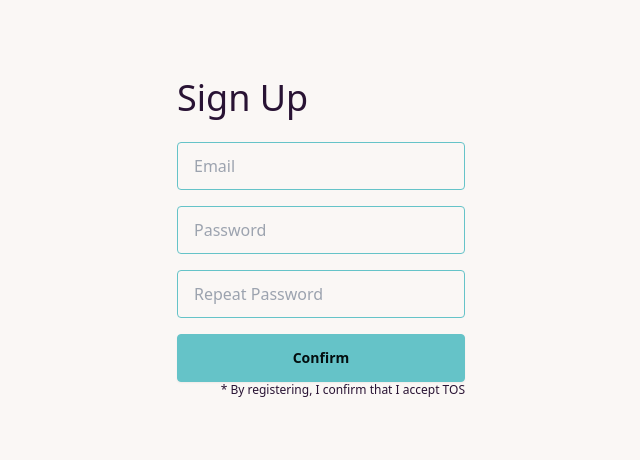
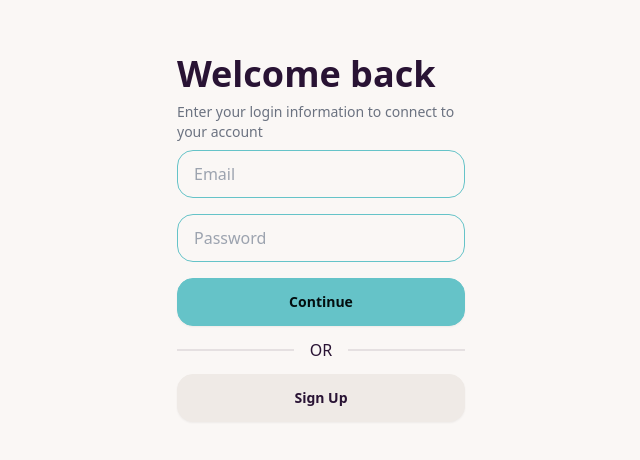
Before and after one commit to dkumza/finances-front, a React (Vite) app: page / in a window 1280 px wide. Shown: the part 162-622 px from the top of the page, without its empty margins (319-959 px from the left). Built offline with nearby package versions, Linux system fonts and the light colour scheme.

Commit message:
Update App.tsx to use LoginPage instead of RegistrationPage Add Button component to src/components/inputs/Button.tsx Add Input component to src/components/inputs/Input.tsx Remove RegistrationPage and SignUpForm components

```diff
--- a/src/App.tsx
+++ b/src/App.tsx
@@ -1,9 +1,11 @@
-import { RegistrationPage } from './components/pages/auth/registration/RegistrationPage';
+import { LoginPage } from './components/pages/auth/login/LoginPage';
+// import { SignUpPage } from './components/pages/auth/signUp/SignUpPage';
 
 function App() {
   return (
     <>
-      <RegistrationPage />
+      {/* <SignUpPage /> */}
+      <LoginPage />
     </>
   );
 }
--- a/src/components/inputs/Button.tsx
+++ b/src/components/inputs/Button.tsx
@@ -0,0 +1,9 @@
+import React from 'react';
+
+export const Button = ({ text, color }: { text: string; color: string }) => {
+  return (
+    <div>
+      <button className={`btn ${color} rounded-2xl w-72`}>{text}</button>
+    </div>
+  );
+};
--- a/src/components/inputs/Input.tsx
+++ b/src/components/inputs/Input.tsx
@@ -0,0 +1,20 @@
+export const Input = ({
+  type,
+  name,
+  placeholder,
+}: {
+  type: string;
+  name: string;
+  placeholder: string;
+}) => {
+  return (
+    <div>
+      <input
+        type={type}
+        name={name}
+        placeholder={placeholder}
+        className='input input-bordered rounded-2xl input-primary w-full max-w-xs'
+      />
+    </div>
+  );
+};
--- /dev/null
+++ b/src/components/pages/auth/AuthHeader.tsx
@@ -0,0 +1,8 @@
+export const AuthHeader = ({ h, p }: { h: string; p: string }) => {
+  return (
+    <div className='w-72'>
+      <h1 className='text-4xl font-semibold mb-2 text-left'>{h}</h1>
+      <p className='text-sm mb-2 text-gray-500'>{p}</p>
+    </div>
+  );
+};
--- /dev/null
+++ b/src/components/pages/auth/login/LoginForm.tsx
@@ -0,0 +1,16 @@
+import { Button } from '../../../inputs/Button';
+import { Input } from '../../../inputs/Input';
+
+export const LoginForm = () => {
+  return (
+    <div className='container flex items-center justify-center flex-col'>
+      <form className='w-72 '>
+        <div className='flex flex-col gap-4'>
+          <Input type='email' name='email' placeholder='Email' />
+          <Input type='password' name='password' placeholder='Password' />
+          <Button text='Continue' color='btn-primary' />
+        </div>
+      </form>
+    </div>
+  );
+};
--- /dev/null
+++ b/src/components/pages/auth/login/LoginPage.tsx
@@ -0,0 +1,16 @@
+import { Button } from '../../../inputs/Button';
+import { AuthHeader } from '../AuthHeader';
+import { LoginForm } from './LoginForm';
+
+export const LoginPage = () => {
+  return (
+    <div className=' min-h-screen flex flex-col justify-center items-center'>
+      <div className='flex flex-col'>
+        <AuthHeader h='Welcome back' p='Enter your login information to connect to your account' />
+        <LoginForm />
+        <div className='divider'>OR</div>
+        <Button text='Sign Up' color='' />
+      </div>
+    </div>
+  );
+};
--- a/src/components/pages/auth/registration/RegistrationPage.tsx
+++ /dev/null
@@ -1,9 +0,0 @@
-import { SignUpForm } from './SignUpForm';
-
-export const RegistrationPage = () => {
-  return (
-    <div>
-      <SignUpForm />
-    </div>
-  );
-};
--- a/src/components/pages/auth/registration/SignUpForm.tsx
+++ /dev/null
@@ -1,29 +0,0 @@
-export const SignUpForm = () => {
-  return (
-    <div className='container flex items-center justify-center flex-col min-h-screen'>
-      <h1 className='text-4xl mb-6 text-left  w-72'>Sign Up</h1>
-      <form className='w-72 '>
-        <div className='flex flex-col gap-4'>
-          <input
-            type='text'
-            placeholder='Email'
-            className='input input-bordered rounded input-primary w-full max-w-xs'
-          />
-          <input
-            type='text'
-            placeholder='Password'
-            className='input input-bordered rounded input-primary w-full max-w-xs'
-          />
-          <input
-            type='text'
-            placeholder='Repeat Password'
-            className='input input-bordered rounded input-primary w-full max-w-xs'
-          />
-
-          <button className='btn btn-primary rounded'>Confirm</button>
-        </div>
-        <p className='text-xs text-right'>* By registering, I confirm that I accept TOS</p>
-      </form>
-    </div>
-  );
-};
--- /dev/null
+++ b/src/components/pages/auth/signUp/SignUpForm.tsx
@@ -0,0 +1,18 @@
+import { Button } from '../../../inputs/Button';
+import { Input } from '../../../inputs/Input';
+
+export const SignUpForm = () => {
+  return (
+    <div className='container flex items-center justify-center flex-col'>
+      <form className='w-72 '>
+        <div className='flex flex-col gap-4'>
+          <Input type='email' name='email' placeholder='Email' />
+          <Input type='password' name='password' placeholder='Password' />
+          <Input type='password' name='repeatPassword' placeholder='Repeat Password' />
+          <Button text='Sign Up' />
+        </div>
+        <p className='text-xs text-right py-2'>* By registering, I confirm that I accept TOS</p>
+      </form>
+    </div>
+  );
+};
--- /dev/null
+++ b/src/components/pages/auth/signUp/SignUpPage.tsx
@@ -0,0 +1,11 @@
+import { AuthHeader } from '../AuthHeader';
+import { SignUpForm } from './SignUpForm';
+
+export const SignUpPage = () => {
+  return (
+    <div className=' min-h-screen flex flex-col justify-center items-center'>
+      <AuthHeader h='Sign Up' p='Fill up form and press Sign Up button to create an account' />
+      <SignUpForm />
+    </div>
+  );
+};
```
Also changed, not shown: src/components/pages/auth/LoginPage.tsx (deleted).
